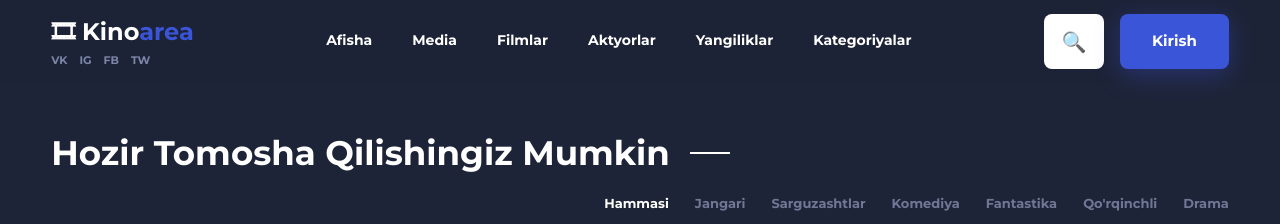
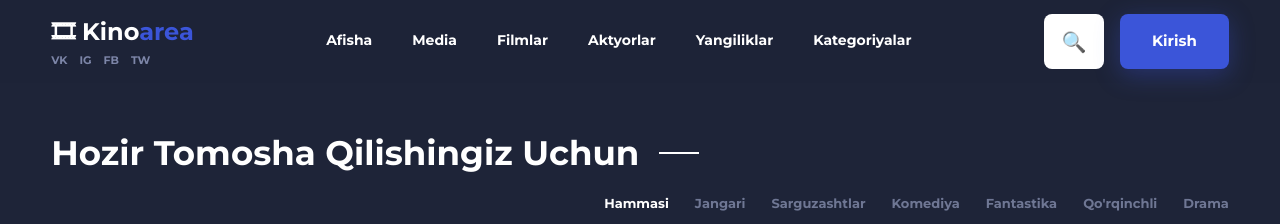
Before and after one commit to urazmuxamedovdauren-glitch/Kinoarea, a plain HTML site: page index.html in a window 1280 px wide. Shown: the top 224 px of the page. Drawn offline with Linux system fonts and the light colour scheme.

Commit message:
Urazmuxammedov-kinosayt

```diff
--- a/index.html
+++ b/index.html
@@ -52,7 +52,7 @@
 <section class="block" id="afisha">
   <div class="container">
     <div class="sec-head">
-      <h2>Hozir Tomosha Qilishingiz Mumkin</h2><span class="line"></span>
+      <h2>Hozir Tomosha Qilishingiz Uchun</h2><span class="line"></span>
       <div class="tabs">
         <label for="g-hammasi">Hammasi</label>
         <label for="g-jangari">Jangari</label>
```
